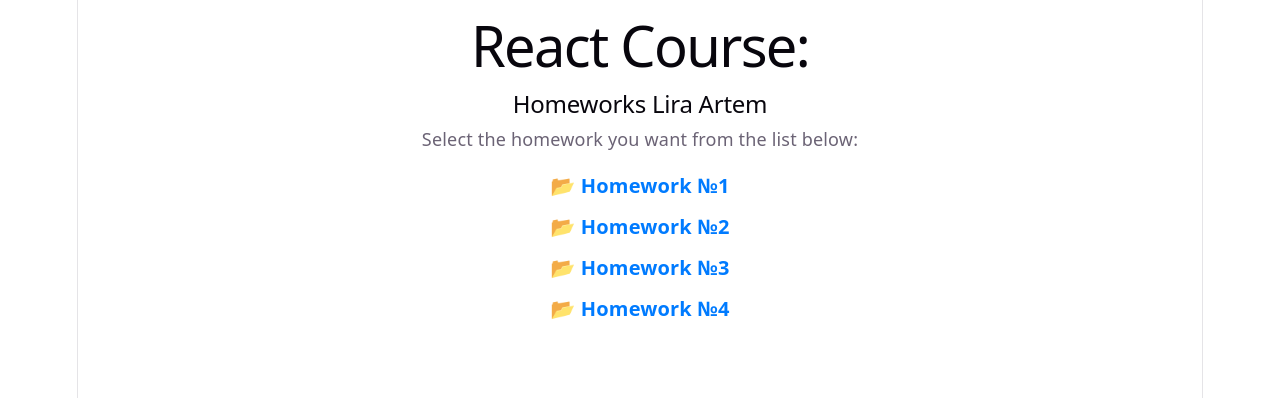
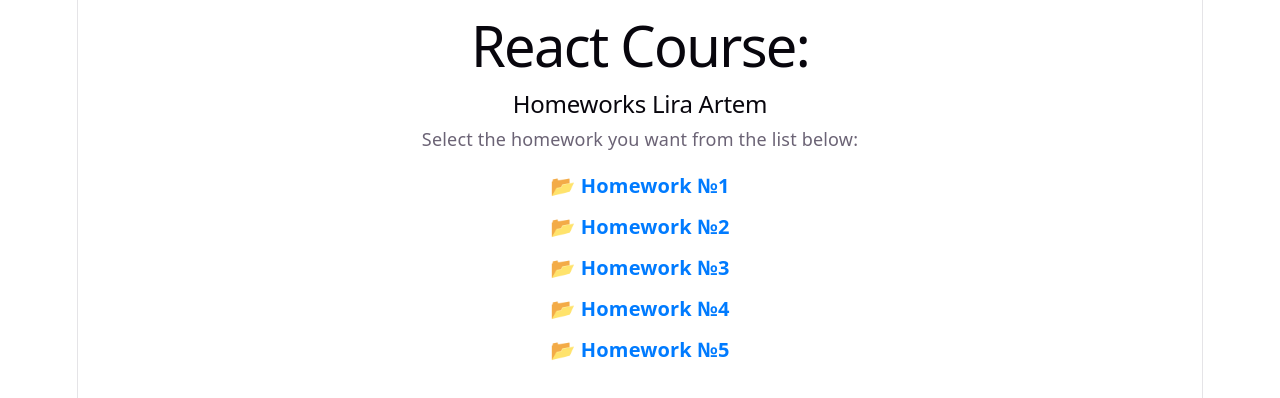
Before and after one commit to artemlira/react-homeworks, a React (Vite) app: page / in a window 1280 px wide. Shown: the top 398 px of the page. Built offline with nearby package versions, Linux system fonts and the light colour scheme.

Commit message:
feat(homework5): enable navigation link in Home component

```diff
--- a/src/components/Home/Home.jsx
+++ b/src/components/Home/Home.jsx
@@ -43,14 +43,14 @@
               📂 Homework №4
             </Link>
           </li>
-          {/*<li>*/}
-          {/*  <Link*/}
-          {/*    className={styles.navLink}*/}
-          {/*    to="/homework5"*/}
-          {/*  >*/}
-          {/*    📂 Homework №5*/}
-          {/*  </Link>*/}
-          {/*</li>*/}
+          <li>
+            <Link
+              className={styles.navLink}
+              to="/homework5"
+            >
+              📂 Homework №5
+            </Link>
+          </li>
         </ul>
       </nav>
     </div>
```
